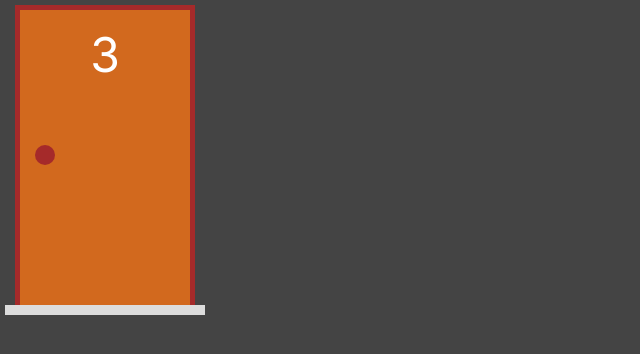
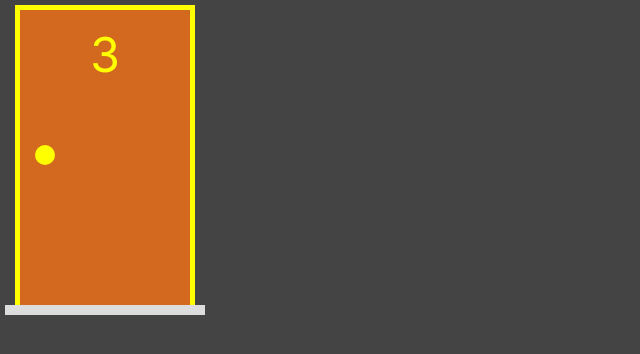
Before and after one commit to gustavobraga1001/doorsgame, a Next.js app: page / in a window 1280 px wide. Shown: the top 354 px of the page, without its empty margins (0-640 px from the left). Built offline with nearby package versions, Linux system fonts and the light colour scheme.

Commit message:
Feature: update styles component door step #06

```diff
--- a/src/app/page.jsx
+++ b/src/app/page.jsx
@@ -4,7 +4,7 @@
   return (
     <main>
       <div>
-        <Door />
+        <Door selected />
       </div>
     </main>
   );
--- a/src/components/Door.jsx
+++ b/src/components/Door.jsx
@@ -1,9 +1,10 @@
 import styles from "../styles/Door.module.css";
 
 const Door = (props) => {
+  const selected = props.selected ? styles.selected : ""
   return (
     <div className={styles.area}>
-      <div className={styles.frame}>
+      <div className={`${styles.frame} ${selected}`}>
         <div className={styles.door}>
           <div className={styles.number}>3</div>
           <div className={styles.handle}></div>
--- a/src/styles/Door.module.css
+++ b/src/styles/Door.module.css
@@ -44,3 +44,17 @@
   width: 100%;
   background-color: #ddd;
 }
+
+.selected {
+  border-left: 5px solid yellow;
+  border-top: 5px solid yellow;
+  border-right: 5px solid yellow;
+}
+
+.selected .number {
+  color: yellow;
+}
+
+.selected .handle {
+  background-color: yellow;
+}
```
